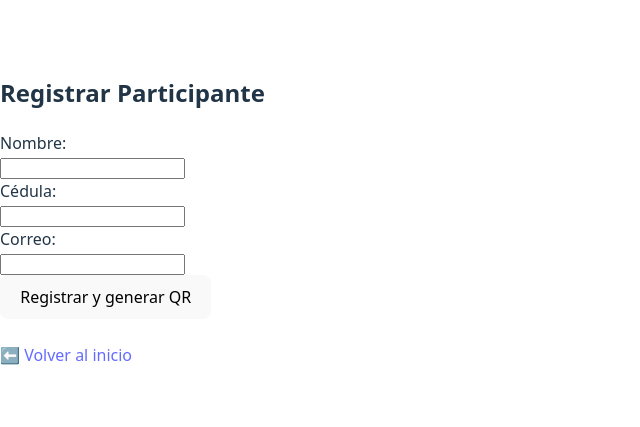
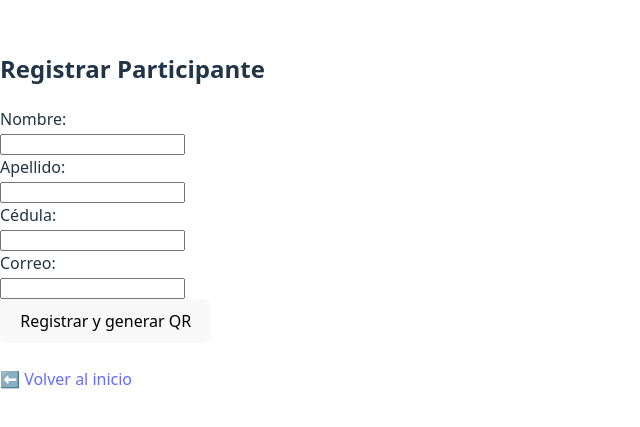
Before and after one commit to Informaticspro/cesi-asistencia, a React (Vite) app: page /registrar in a window 1280 px wide. Shown: the part 189-616 px from the top of the page, without its empty margins (0-640 px from the left). Built offline with nearby package versions, Linux system fonts and the light colour scheme.

Commit message:
actualizacion para apellido

```diff
--- a/src/RegistrarParticipante.jsx
+++ b/src/RegistrarParticipante.jsx
@@ -5,6 +5,7 @@ import { QRCodeCanvas } from "qrcode.react";
 
 function RegistrarParticipante() {
   const [nombre, setNombre] = useState("");
+  const [apellido, setApellido] = useState("");       // <-- Nuevo campo
   const [cedula, setCedula] = useState("");
   const [correo, setCorreo] = useState("");
   const [qrValue, setQrValue] = useState("");
@@ -12,7 +13,7 @@ function RegistrarParticipante() {
   const handleSubmit = async (e) => {
     e.preventDefault();
 
-    if (!nombre || !cedula || !correo) {
+    if (!nombre || !apellido || !cedula || !correo) {
       alert("⚠️ Todos los campos son obligatorios");
       return;
     }
@@ -38,9 +39,10 @@ function RegistrarParticipante() {
     const { data, error } = await supabase.from("participantes").insert([
       {
         nombre,
+        apellido,          // <-- Guardamos apellido
         cedula,
         correo,
-        qr_code: cedula,  // <-- Aquí guardamos el qr_code igual a la cédula
+        qr_code: cedula,   // QR igual a la cédula
       },
     ]);
 
@@ -50,8 +52,9 @@ function RegistrarParticipante() {
     } else {
       setQrValue(cedula); // Generar QR con la cédula
       alert("✅ Participante registrado exitosamente");
-      // Limpiar formulario si quieres:
+      // Limpiar formulario
       setNombre("");
+      setApellido("");
       setCedula("");
       setCorreo("");
     }
@@ -67,6 +70,14 @@ function RegistrarParticipante() {
             type="text"
             value={nombre}
             onChange={(e) => setNombre(e.target.value)}
+          />
+        </div>
+        <div>
+          <label>Apellido:</label><br />
+          <input
+            type="text"
+            value={apellido}
+            onChange={(e) => setApellido(e.target.value)}
           />
         </div>
         <div>
```
